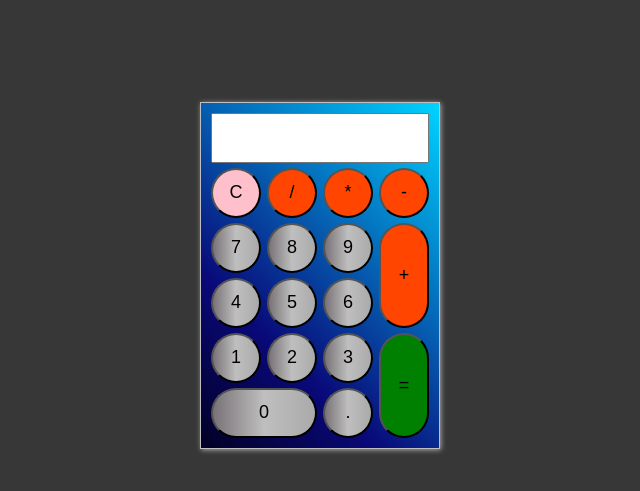
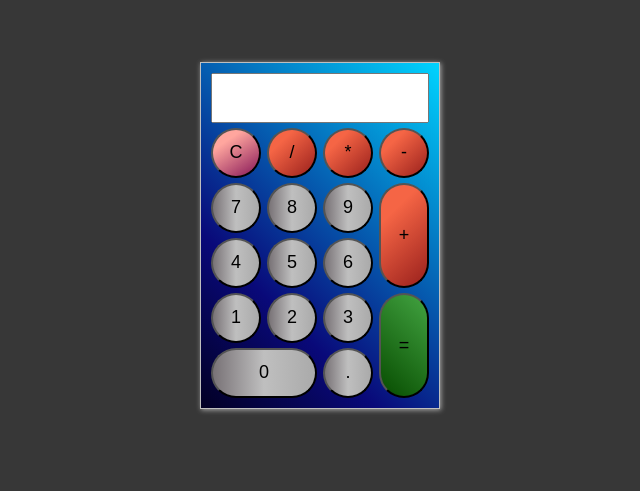
Before and after one commit to Jekplex/calculator, a plain HTML site: page index.html in a window 1280 px wide. Shown: the part 125-616 px from the top of the page, without its empty margins (320-960 px from the left). Drawn offline with Linux system fonts and the light colour scheme.

Commit message:
Change button colors to gradients

```diff
--- a/style.css
+++ b/style.css
@@ -6,14 +6,10 @@ html{
   height: 100%;
 }
 body{
-  min-height: 100%;
   display: flex;
-  min-height: 95vh;
+  min-height: 90vh;
   justify-content: center;
-  align-content: center;
   align-items: center;
-  height: 100vh;
-  overflow: hidden;
   background-color: #373737;
 }
 
@@ -30,7 +26,6 @@ body{
     "1 2 3 equals"
     "zero zero dot equals";
   gap: 5px 6px;
-  /* background-color: rgb(220, 220, 0); */
   background: rgb(2,0,36);
   background: linear-gradient(45deg, rgba(2,0,36,1) 0%, rgba(9,9,121,1) 30%, rgba(0,212,255,1) 100%);
   padding:10px;
@@ -51,17 +46,19 @@ body{
   background-color:#787276;
   font-size: 18px;
 
-
-
 }
 
 .silver {
   background: rgb(120,114,118);
   background: linear-gradient(90deg, rgba(120,114,118,1) 0%, rgba(191,191,191,1) 50%, rgba(170,170,170,1) 100%);
+
+  /* background-color: #9dc5c3;
+  background-image: linear-gradient(315deg, #9dc5c3 0%, #5e5c5c 74%); */
 }
 
 .operation  {
-  background-color: orangered;
+  background-color: #99201c;
+  background-image: linear-gradient(316deg, #99201c 0%, #f56545 74%);
 }
 
 .add {
@@ -70,7 +67,7 @@ body{
 
 .equals {
   grid-area: equals;
-  background-color:green;
+  background:linear-gradient(45deg, #074C00, #42A341);
 }
 
 .zero {
@@ -82,7 +79,9 @@ body{
 }
 
 .clear {
-  background-color:pink;
+  background-color: #861657;
+  background-image: linear-gradient(326deg, #861657 0%, #ffa69e 74%);
+
 }
 
 input {
```
